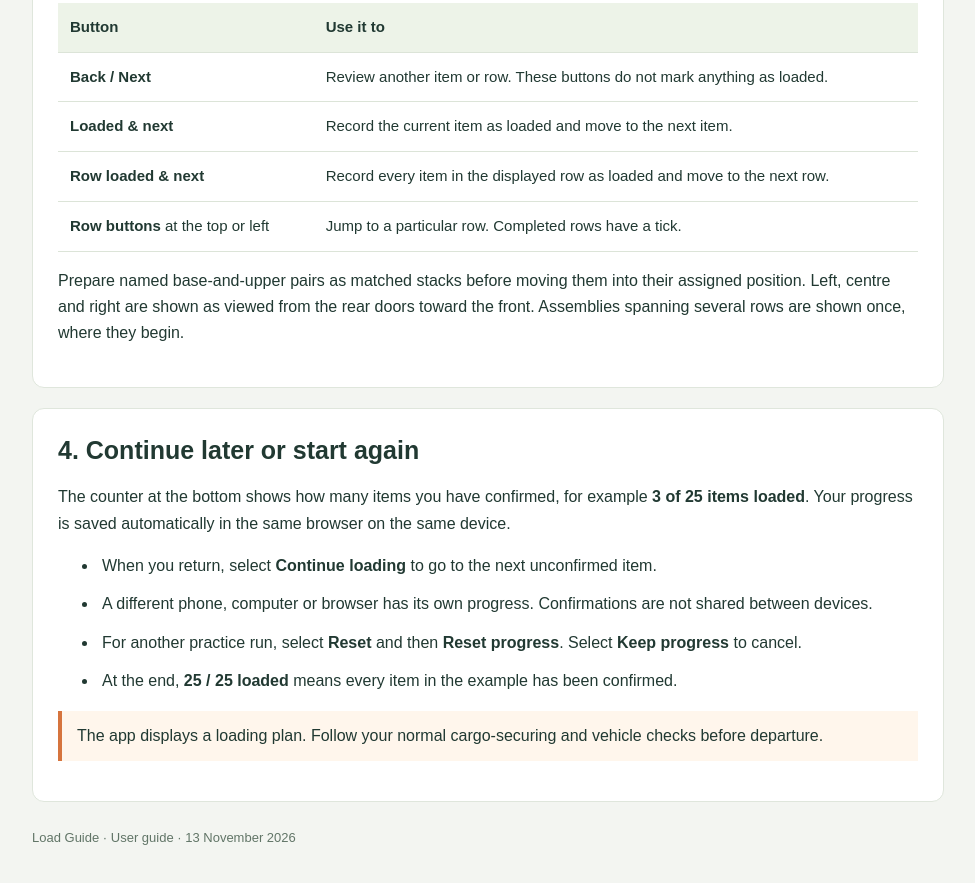
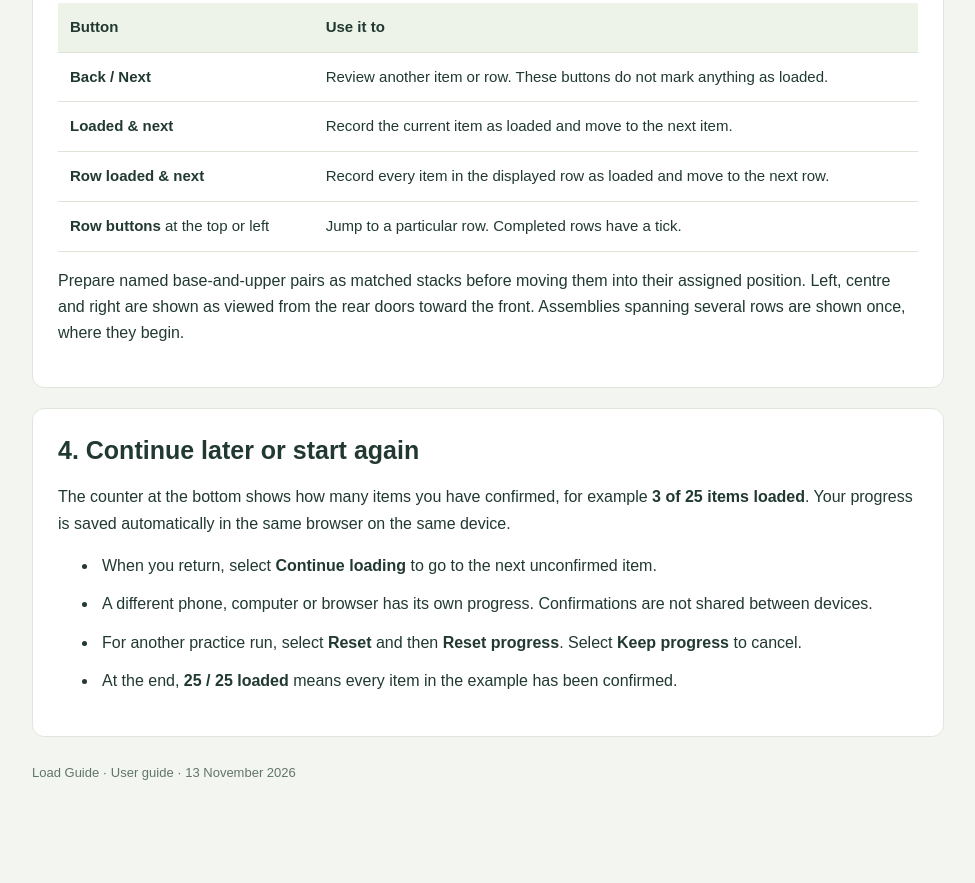
Before and after one commit to timohynninen/loadguide, a plain HTML site: page user-guide.html in a window 1280 px wide. Shown: the part 3723-4606 px from the top of the page, without its empty margins (152-1127 px from the left). After the commit the page ends 4581 px from the top, so only its background shows below. Drawn offline with Linux system fonts and the light colour scheme.

Commit message:
Remove generic reminders from user instructions

```diff
--- a/user-guide.html
+++ b/user-guide.html
@@ -37,7 +37,6 @@
 <section id="progress"><h2>4. Continue later or start again</h2>
 <p>The counter at the bottom shows how many items you have confirmed, for example <strong>3 of 25 items loaded</strong>. Your progress is saved automatically in the same browser on the same device.</p>
 <ul><li>When you return, select <strong>Continue loading</strong> to go to the next unconfirmed item.</li><li>A different phone, computer or browser has its own progress. Confirmations are not shared between devices.</li><li>For another practice run, select <strong>Reset</strong> and then <strong>Reset progress</strong>. Select <strong>Keep progress</strong> to cancel.</li><li>At the end, <strong>25 / 25 loaded</strong> means every item in the example has been confirmed.</li></ul>
-<p class="note">The app displays a loading plan. Follow your normal cargo-securing and vehicle checks before departure.</p>
 </section>
 <p class="footer">Load Guide · User guide · 13 November 2026</p>
 </main></body></html>
```
Also changed, not shown: 2 other files.
